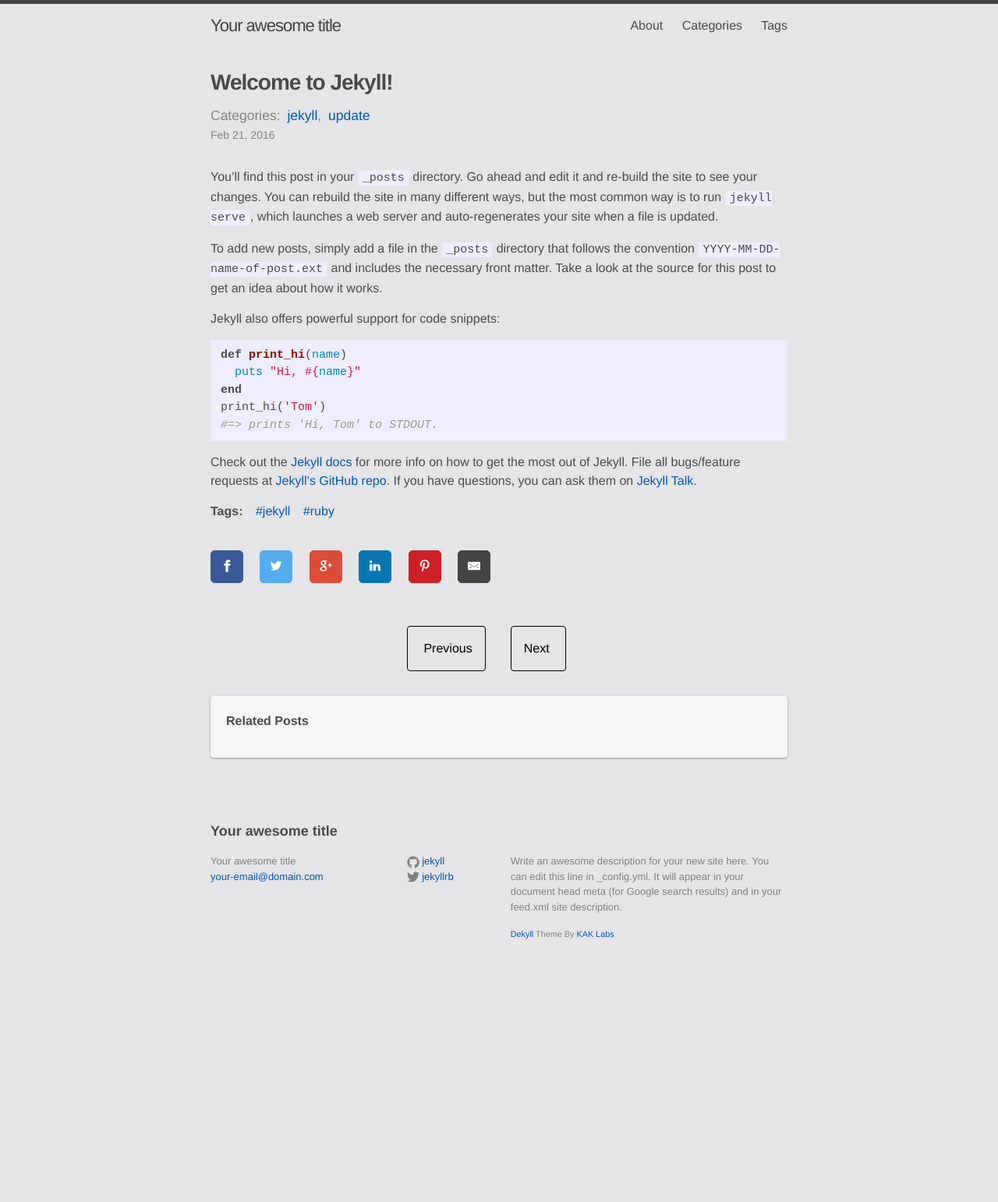
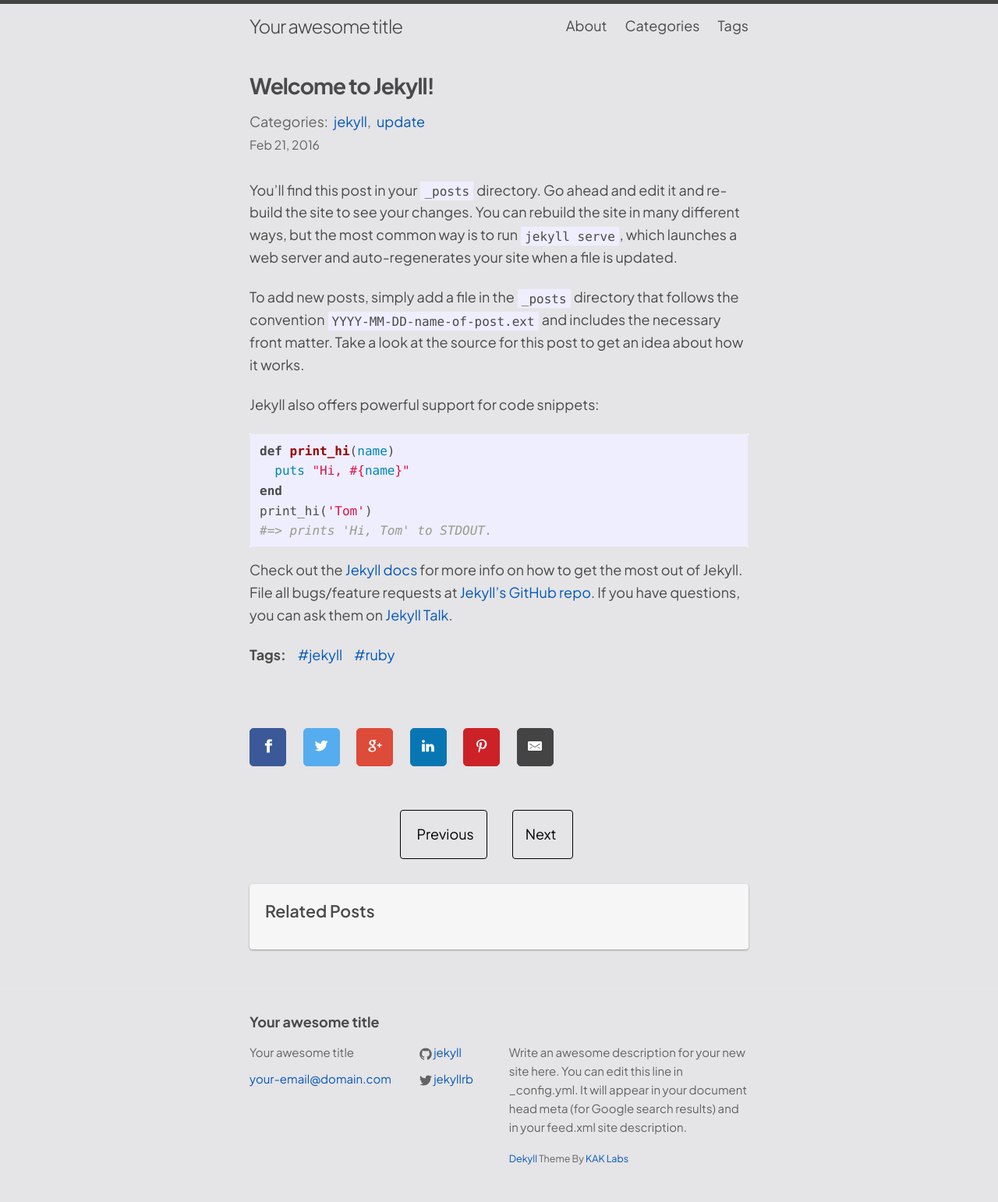
Before and after one commit to kuntoaji/dekyll, a Jekyll site: the page built from _posts/2016-02-21-welcome-to-jekyll.markdown, in a window 1280 px wide. Shown: the whole page at 78% size. Built offline with Jekyll 4.4.1, drawn with Linux system fonts in a browser that asks for light colours; before the commit the page ends 1253 px from its top, so only the background shows below that.

Commit message:
feat(style): match kaklabs typography and add light/dark theme
Typography:
- Self-host Plus Jakarta Sans with its OFL license in assets/fonts
- Use 18px body text, 1.6 line height and the kaklabs heading scale
- Add spacing for paragraphs, list items and post headings
- Use a monospace font stack for pre and code
- Narrow content width to 700px for about 70 characters per line

Theme:
- Move colors to CSS custom properties in a new _theme.scss partial
- Keep the current light palette and add a dark palette that follows
  prefers-color-scheme
- Darken muted grey to #636363 to meet WCAG AA contrast
- Replace lighten() and darken() calls with their computed colors

Co-Authored-By: Claude Opus 5.5 <noreply@anthropic.com>

```diff
--- a/_sass/_base.scss
+++ b/_sass/_base.scss
@@ -26,6 +26,7 @@ body {
   font-feature-settings: "kern" 1;
   font-kerning: normal;
   text-rendering: optimizeLegibility;
+  font-optical-sizing: auto;
 }
 
 @include media-query($on-palm) {
@@ -42,6 +43,12 @@ p, blockquote, pre,
 ul, ol, dl, figure,
 %vertical-rhythm {
   margin-bottom: $spacing-unit / 2;
+}
+
+.post-content {
+  p, ul {
+    margin-bottom: $base-font-size * 1.25;
+  }
 }
 
 /**
@@ -75,6 +82,10 @@ ul, ol {
 }
 
 li {
+  margin-bottom: $spacing-unit / 3;
+}
+
+li {
   > ul,
   > ol {
     margin-bottom: 0;
@@ -84,16 +95,46 @@ li {
 /**
  * Headings
  */
-h1, h2, h3, h4, h5, h6 {
+h1, h2 {
+  font-weight: 700;
+}
+
+h3, h4 {
   font-weight: 600;
 }
 
-h2 {
-  font-size: 1.25rem;
+h5, h6 {
+  font-weight: 500;
 }
 
-h3, h4 {
+h1 {
+  font-size: 2.22rem;
+  line-height: 1.2;
+}
+
+h2 {
+  font-size: 1.78rem;
+  line-height: 1.3;
+}
+
+h3 {
+  font-size: 1.33rem;
+  line-height: 1.4;
+}
+
+h4 {
+  font-size: 1.11rem;
+  line-height: 1.5;
+}
+
+h5 {
   font-size: 1rem;
+  line-height: 1.6;
+}
+
+h6 {
+  font-size: 0.89rem;
+  line-height: 1.6;
 }
 
 /**
@@ -104,7 +145,7 @@ a {
   text-decoration: none;
 
   &:hover {
-    color: darken($brand-color, 15%);
+    color: $brand-hover-color;
   }
 }
 
@@ -117,7 +158,7 @@ blockquote {
     color: $grey-color;
     border-left: 4px solid $grey-color-light;
     padding-left: $spacing-unit / 2;
-    font-size: 18px;
+    font-size: $base-font-size + 2;
     letter-spacing: -1px;
     font-style: italic;
 
@@ -133,14 +174,15 @@ blockquote {
  */
 pre,
 code {
-    font-size: 15px;
+    font-family: $code-font-family;
+    font-size: $base-font-size - 2;
     border: 1px solid $grey-color-light;
     border-radius: 3px;
-    background-color: #eef;
+    background-color: $code-background-color;
 }
 
 code {
-    padding: 1px 5px;
+    padding: 2.5px 5px;
 }
 
 pre {
@@ -216,21 +258,21 @@ table {
   margin-bottom: $spacing-unit;
   width: 100%;
   text-align: $table-text-align;
-  color: lighten($text-color, 18%);
+  color: $table-text-color;
   border-collapse: collapse;
   border: 1px solid $grey-color-light;
   tr {
     &:nth-child(even) {
-      background-color: lighten($grey-color-light, 6%);
+      background-color: $table-stripe-color;
     }
   }
   th, td {
     padding: ($spacing-unit / 3) ($spacing-unit / 2);
   }
   th {
-    background-color: lighten($grey-color-light, 3%);
-    border: 1px solid darken($grey-color-light, 4%);
-    border-bottom-color: darken($grey-color-light, 12%);
+    background-color: $table-header-color;
+    border: 1px solid $table-header-border-color;
+    border-bottom-color: $table-header-border-bottom-color;
   }
   td {
     border: 1px solid $grey-color-light;
--- a/_sass/_dekyll.scss
+++ b/_sass/_dekyll.scss
@@ -133,7 +133,7 @@ ul.share-buttons {
 }
 
 .related-posts {
-  background: #f6f6f6;
+  background: $related-posts-background-color;
   border-radius: 4px;
   margin-left: 0;
   padding: 20px;
@@ -153,9 +153,8 @@ ul.share-buttons {
   padding: 2rem;
 
   &__previous, &__previous--edge, &__next, &__next--edge {
-    font-size: 1rem;
     text-decoration: none;
-    color: #000;
+    color: $pagination-color;
     transition: background-color .15s ease-in-out;
     display: inline-flex;
     align-items: center;
@@ -168,12 +167,12 @@ ul.share-buttons {
   }
 
   &__previous:visited, &__next:visited {
-    color: #000;
+    color: $pagination-color;
   }
 
   &__previous:hover, &__previous:focus, &__next:hover, &__next:focus {
-    background-color: #000;
-    color: #fff;
+    background-color: $pagination-color;
+    color: $pagination-hover-text-color;
   }
 
   &__icon {
@@ -205,11 +204,11 @@ ul.share-buttons {
   padding-left: 0;
   margin-left: 0;
   margin-bottom: 0;
-  font-size: 17.5px;
-  color: #828282;
+  color: $grey-color;
 
   &__item, &__label {
     display: inline-block;
+    margin-bottom: 0;
     margin-right: 0.25rem;
   }
 
--- a/_sass/_layout.scss
+++ b/_sass/_layout.scss
@@ -11,7 +11,7 @@
 }
 
 .site-title {
-    font-size: 22px;
+    font-size: $base-font-size + 6;
     font-weight: 300;
     line-height: 56px;
     letter-spacing: -1px;
@@ -171,8 +171,9 @@
     margin-left: 0;
     list-style: none;
 
-    h1 {
+    h1, h2, h3, h4, h5, h6 {
       margin-bottom: 5px;
+      margin-top: 0;
     }
 
     > li {
@@ -197,6 +198,10 @@
 /**
  * Posts
  */
+.post {
+    margin-bottom: $spacing-unit * 2;
+}
+
 .post-header {
     margin-bottom: $spacing-unit;
 }
@@ -204,18 +209,14 @@
 .post-title {
     font-size: 1.75rem;
     letter-spacing: -1px;
-    line-height: 1;
-
-    @include media-query($on-laptop) {
-        font-size: 36px;
-    }
+    line-height: 1.25;
 }
 
 .post-content {
   margin-bottom: $spacing-unit;
 
   h1, h2, h3, h4, h5, h6 {
-    margin-top: $spacing-unit;
-    margin-bottom: 0;
+    margin-top: $spacing-unit * 1.5;
+    margin-bottom: $spacing-unit;
   }
 }
--- a/_sass/_syntax-highlighting.scss
+++ b/_sass/_syntax-highlighting.scss
@@ -2,70 +2,70 @@
  * Syntax highlighting styles
  */
 .highlight {
-    background: #fff;
+    background: var(--highlight-background-color);
     @extend %vertical-rhythm;
 
     .highlighter-rouge & {
-      background: #eef;
+      background: $code-background-color;
     }
 
-    .c     { color: #998; font-style: italic } // Comment
-    .err   { color: #a61717; background-color: #e3d2d2 } // Error
+    .c     { color: var(--syntax-comment); font-style: italic } // Comment
+    .err   { color: var(--syntax-error-text); background-color: var(--syntax-error-background) } // Error
     .k     { font-weight: bold } // Keyword
     .o     { font-weight: bold } // Operator
-    .cm    { color: #998; font-style: italic } // Comment.Multiline
-    .cp    { color: #999; font-weight: bold } // Comment.Preproc
-    .c1    { color: #998; font-style: italic } // Comment.Single
-    .cs    { color: #999; font-weight: bold; font-style: italic } // Comment.Special
-    .gd    { color: #000; background-color: #fdd } // Generic.Deleted
-    .gd .x { color: #000; background-color: #faa } // Generic.Deleted.Specific
+    .cm    { color: var(--syntax-comment); font-style: italic } // Comment.Multiline
+    .cp    { color: var(--syntax-muted); font-weight: bold } // Comment.Preproc
+    .c1    { color: var(--syntax-comment); font-style: italic } // Comment.Single
+    .cs    { color: var(--syntax-muted); font-weight: bold; font-style: italic } // Comment.Special
+    .gd    { color: var(--syntax-diff-text); background-color: var(--syntax-deleted-background) } // Generic.Deleted
+    .gd .x { color: var(--syntax-diff-text); background-color: var(--syntax-deleted-strong-background) } // Generic.Deleted.Specific
     .ge    { font-style: italic } // Generic.Emph
-    .gr    { color: #a00 } // Generic.Error
-    .gh    { color: #999 } // Generic.Heading
-    .gi    { color: #000; background-color: #dfd } // Generic.Inserted
-    .gi .x { color: #000; background-color: #afa } // Generic.Inserted.Specific
-    .go    { color: #888 } // Generic.Output
-    .gp    { color: #555 } // Generic.Prompt
+    .gr    { color: var(--syntax-error) } // Generic.Error
+    .gh    { color: var(--syntax-muted) } // Generic.Heading
+    .gi    { color: var(--syntax-diff-text); background-color: var(--syntax-inserted-background) } // Generic.Inserted
+    .gi .x { color: var(--syntax-diff-text); background-color: var(--syntax-inserted-strong-background) } // Generic.Inserted.Specific
+    .go    { color: var(--syntax-output) } // Generic.Output
+    .gp    { color: var(--syntax-prompt) } // Generic.Prompt
     .gs    { font-weight: bold } // Generic.Strong
-    .gu    { color: #aaa } // Generic.Subheading
-    .gt    { color: #a00 } // Generic.Traceback
+    .gu    { color: var(--syntax-subheading) } // Generic.Subheading
+    .gt    { color: var(--syntax-error) } // Generic.Traceback
     .kc    { font-weight: bold } // Keyword.Constant
     .kd    { font-weight: bold } // Keyword.Declaration
     .kp    { font-weight: bold } // Keyword.Pseudo
     .kr    { font-weight: bold } // Keyword.Reserved
-    .kt    { color: #458; font-weight: bold } // Keyword.Type
-    .m     { color: #099 } // Literal.Number
-    .s     { color: #d14 } // Literal.String
-    .na    { color: #008080 } // Name.Attribute
-    .nb    { color: #0086B3 } // Name.Builtin
-    .nc    { color: #458; font-weight: bold } // Name.Class
-    .no    { color: #008080 } // Name.Constant
-    .ni    { color: #800080 } // Name.Entity
-    .ne    { color: #900; font-weight: bold } // Name.Exception
-    .nf    { color: #900; font-weight: bold } // Name.Function
-    .nn    { color: #555 } // Name.Namespace
-    .nt    { color: #000080 } // Name.Tag
-    .nv    { color: #008080 } // Name.Variable
+    .kt    { color: var(--syntax-type); font-weight: bold } // Keyword.Type
+    .m     { color: var(--syntax-number) } // Literal.Number
+    .s     { color: var(--syntax-string) } // Literal.String
+    .na    { color: var(--syntax-teal) } // Name.Attribute
+    .nb    { color: var(--syntax-builtin) } // Name.Builtin
+    .nc    { color: var(--syntax-type); font-weight: bold } // Name.Class
+    .no    { color: var(--syntax-teal) } // Name.Constant
+    .ni    { color: var(--syntax-entity) } // Name.Entity
+    .ne    { color: var(--syntax-function); font-weight: bold } // Name.Exception
+    .nf    { color: var(--syntax-function); font-weight: bold } // Name.Function
+    .nn    { color: var(--syntax-prompt) } // Name.Namespace
+    .nt    { color: var(--syntax-tag) } // Name.Tag
+    .nv    { color: var(--syntax-teal) } // Name.Variable
     .ow    { font-weight: bold } // Operator.Word
-    .w     { color: #bbb } // Text.Whitespace
-    .mf    { color: #099 } // Literal.Number.Float
-    .mh    { color: #099 } // Literal.Number.Hex
-    .mi    { color: #099 } // Literal.Number.Integer
-    .mo    { color: #099 } // Literal.Number.Oct
-    .sb    { color: #d14 } // Literal.String.Backtick
-    .sc    { color: #d14 } // Literal.String.Char
-    .sd    { color: #d14 } // Literal.String.Doc
-    .s2    { color: #d14 } // Literal.String.Double
-    .se    { color: #d14 } // Literal.String.Escape
-    .sh    { color: #d14 } // Literal.String.Heredoc
-    .si    { color: #d14 } // Literal.String.Interpol
-    .sx    { color: #d14 } // Literal.String.Other
-    .sr    { color: #009926 } // Literal.String.Regex
-    .s1    { color: #d14 } // Literal.String.Single
-    .ss    { color: #990073 } // Literal.String.Symbol
-    .bp    { color: #999 } // Name.Builtin.Pseudo
-    .vc    { color: #008080 } // Name.Variable.Class
-    .vg    { color: #008080 } // Name.Variable.Global
-    .vi    { color: #008080 } // Name.Variable.Instance
-    .il    { color: #099 } // Literal.Number.Integer.Long
+    .w     { color: var(--syntax-whitespace) } // Text.Whitespace
+    .mf    { color: var(--syntax-number) } // Literal.Number.Float
+    .mh    { color: var(--syntax-number) } // Literal.Number.Hex
+    .mi    { color: var(--syntax-number) } // Literal.Number.Integer
+    .mo    { color: var(--syntax-number) } // Literal.Number.Oct
+    .sb    { color: var(--syntax-string) } // Literal.String.Backtick
+    .sc    { color: var(--syntax-string) } // Literal.String.Char
+    .sd    { color: var(--syntax-string) } // Literal.String.Doc
+    .s2    { color: var(--syntax-string) } // Literal.String.Double
+    .se    { color: var(--syntax-string) } // Literal.String.Escape
+    .sh    { color: var(--syntax-string) } // Literal.String.Heredoc
+    .si    { color: var(--syntax-string) } // Literal.String.Interpol
+    .sx    { color: var(--syntax-string) } // Literal.String.Other
+    .sr    { color: var(--syntax-regex) } // Literal.String.Regex
+    .s1    { color: var(--syntax-string) } // Literal.String.Single
+    .ss    { color: var(--syntax-symbol) } // Literal.String.Symbol
+    .bp    { color: var(--syntax-muted) } // Name.Builtin.Pseudo
+    .vc    { color: var(--syntax-teal) } // Name.Variable.Class
+    .vg    { color: var(--syntax-teal) } // Name.Variable.Global
+    .vi    { color: var(--syntax-teal) } // Name.Variable.Instance
+    .il    { color: var(--syntax-number) } // Literal.Number.Integer.Long
 }
--- /dev/null
+++ b/_sass/_theme.scss
@@ -0,0 +1,106 @@
+/**
+ * Color themes
+ *
+ * Light is the default. Dark applies when the reader's system prefers it.
+ */
+:root {
+  color-scheme: light dark;
+
+  --text-color: #4A4A4A;
+  --background-color: #e5e4e6;
+  --brand-color: #0057B8;
+  --brand-hover-color: #00336C;
+  --site-title-hover-color: #444;
+  --code-background-color: #eef;
+  --highlight-background-color: #fff;
+  --related-posts-background-color: #f6f6f6;
+  --pagination-color: #000;
+  --pagination-hover-text-color: #fff;
+
+  // Meets WCAG AA (4.5:1) on the background
+  --grey-color: #636363;
+  --grey-color-light: #e8e8e8;
+  --grey-color-dark: #424242;
+
+  --table-text-color: #787878;
+  --table-stripe-color: #F7F7F7;
+  --table-header-color: #F0F0F0;
+  --table-header-border-color: #DEDEDE;
+  --table-header-border-bottom-color: #C9C9C9;
+
+  --syntax-comment: #998;
+  --syntax-muted: #999;
+  --syntax-error: #a00;
+  --syntax-error-text: #a61717;
+  --syntax-error-background: #e3d2d2;
+  --syntax-diff-text: #000;
+  --syntax-deleted-background: #fdd;
+  --syntax-deleted-strong-background: #faa;
+  --syntax-inserted-background: #dfd;
+  --syntax-inserted-strong-background: #afa;
+  --syntax-output: #888;
+  --syntax-prompt: #555;
+  --syntax-subheading: #aaa;
+  --syntax-type: #458;
+  --syntax-number: #099;
+  --syntax-string: #d14;
+  --syntax-teal: #008080;
+  --syntax-builtin: #0086B3;
+  --syntax-entity: #800080;
+  --syntax-function: #900;
+  --syntax-tag: #000080;
+  --syntax-whitespace: #bbb;
+  --syntax-regex: #009926;
+  --syntax-symbol: #990073;
+}
+
+// Every text color meets WCAG AA (4.5:1) on its background in dark mode
+@media (prefers-color-scheme: dark) {
+  :root {
+    --text-color: #D1D1D6;
+    --background-color: #1C1C1E;
+    --brand-color: #5AA9F7;
+    --brand-hover-color: #8DC4FA;
+    --site-title-hover-color: #E5E5EA;
+    --code-background-color: #2C2C2E;
+    --highlight-background-color: #2C2C2E;
+    --related-posts-background-color: #2C2C2E;
+    --pagination-color: #D1D1D6;
+    --pagination-hover-text-color: #1C1C1E;
+
+    --grey-color: #8E8E93;
+    --grey-color-light: #3A3A3C;
+    --grey-color-dark: #AEAEB2;
+
+    --table-text-color: #B5B5BA;
+    --table-stripe-color: #252527;
+    --table-header-color: #2C2C2E;
+    --table-header-border-color: #48484A;
+    --table-header-border-bottom-color: #636366;
+
+    --syntax-comment: #9DA5B4;
+    --syntax-muted: #98989D;
+    --syntax-error: #FF7B72;
+    --syntax-error-text: #FFA198;
+    --syntax-error-background: #5A1E1E;
+    --syntax-diff-text: #E5E5EA;
+    --syntax-deleted-background: #4B1C1F;
+    --syntax-deleted-strong-background: #6E2A2E;
+    --syntax-inserted-background: #1D3B26;
+    --syntax-inserted-strong-background: #2A5636;
+    --syntax-output: #98989D;
+    --syntax-prompt: #AEAEB2;
+    --syntax-subheading: #98989D;
+    --syntax-type: #79B8FF;
+    --syntax-number: #56D4DD;
+    --syntax-string: #FF9492;
+    --syntax-teal: #4FD1C5;
+    --syntax-builtin: #6CB6FF;
+    --syntax-entity: #D2A8FF;
+    --syntax-function: #FFA657;
+    --syntax-tag: #85E89D;
+    --syntax-whitespace: #636366;
+    --syntax-regex: #7EE787;
+    --syntax-symbol: #F778BA;
+  }
+}
--- a/css/main.scss
+++ b/css/main.scss
@@ -3,29 +3,59 @@
 ---
 @charset "utf-8";
 
+// Relative to /css/main.css so the fonts load under any baseurl
+$font-path: "../assets/fonts";
 
+@font-face {
+  font-family: "Plus Jakarta Sans";
+  src: url("#{$font-path}/PlusJakartaSans-VariableFont_wght.ttf") format("truetype");
+  font-weight: 100 900;
+  font-style: normal;
+}
+
+@font-face {
+  font-family: "Plus Jakarta Sans";
+  src: url("#{$font-path}/PlusJakartaSans-Italic-VariableFont_wght.ttf") format("truetype");
+  font-weight: 100 900;
+  font-style: italic;
+}
 
 // Our variables
-$base-font-family: "PT Sans", Helvetica, Arial, sans-serif;
-$base-font-size:   16px;
+$base-font-family: "Plus Jakarta Sans", "PT Sans", Helvetica, Arial, sans-serif;
+$code-font-family: ui-monospace, SFMono-Regular, Menlo, Consolas, "Liberation Mono", monospace;
+$base-font-size:   18px;
 $base-font-weight: 400;
 $small-font-size:  $base-font-size * 0.875;
-$base-line-height: 1.5;
+$base-line-height: 1.6;
 
 $spacing-unit:     30px;
 
-$text-color:       #4A4A4A;
-$background-color: #e5e4e6;
-$brand-color:      #0057B8;
-$site-title-hover-color: #444;
+// Colors resolve at runtime so the page follows the reader's light or dark
+// system setting. The light and dark palettes live in `_sass/_theme.scss`.
+$text-color:       var(--text-color);
+$background-color: var(--background-color);
+$brand-color:      var(--brand-color);
+$brand-hover-color: var(--brand-hover-color);
+$site-title-hover-color: var(--site-title-hover-color);
+$code-background-color: var(--code-background-color);
+$related-posts-background-color: var(--related-posts-background-color);
+$pagination-color: var(--pagination-color);
+$pagination-hover-text-color: var(--pagination-hover-text-color);
 
-$grey-color:       #828282;
-$grey-color-light: lighten($grey-color, 40%);
-$grey-color-dark:  darken($grey-color, 25%);
+$grey-color:       var(--grey-color);
+$grey-color-light: var(--grey-color-light);
+$grey-color-dark:  var(--grey-color-dark);
+
+$table-text-color: var(--table-text-color);
+$table-stripe-color: var(--table-stripe-color);
+$table-header-color: var(--table-header-color);
+$table-header-border-color: var(--table-header-border-color);
+$table-header-border-bottom-color: var(--table-header-border-bottom-color);
 $table-text-align: left !default;
 
 // Width of the content area
-$content-width:    800px;
+// 700px minus padding keeps body text near 70 characters per line
+$content-width:    700px;
 
 $on-palm:          600px;
 $on-laptop:        800px;
@@ -49,6 +79,7 @@ $on-laptop:        800px;
 
 // Import partials from `sass_dir` (defaults to `_sass`)
 @import
+        "theme",
         "base",
         "layout",
         "syntax-highlighting",
```
Also changed, not shown: assets/fonts/OFL.txt (added, +93 -0 lines), assets/fonts/PlusJakartaSans-Italic-VariableFont_wght.ttf (added), assets/fonts/PlusJakartaSans-VariableFont_wght.ttf (added).
